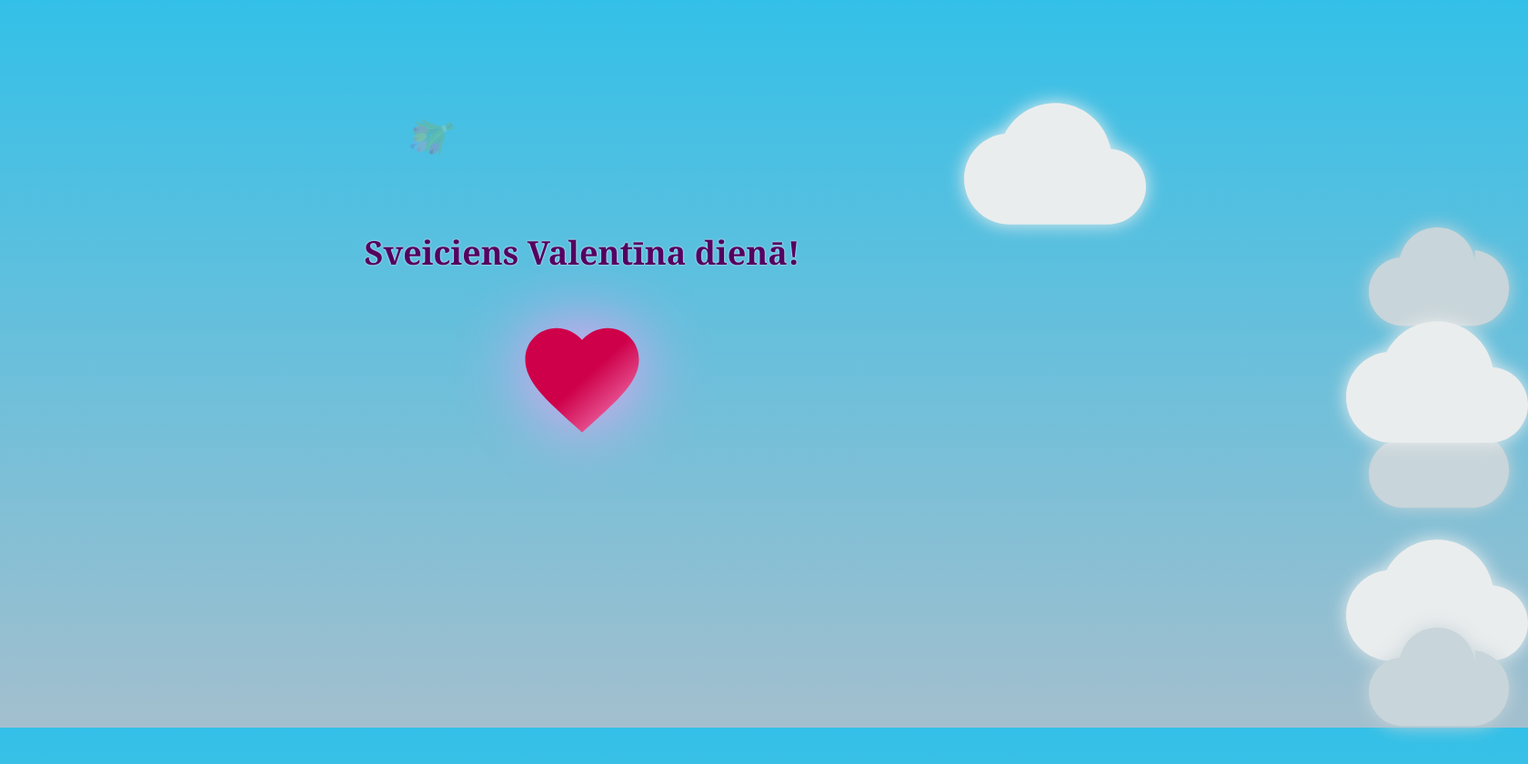
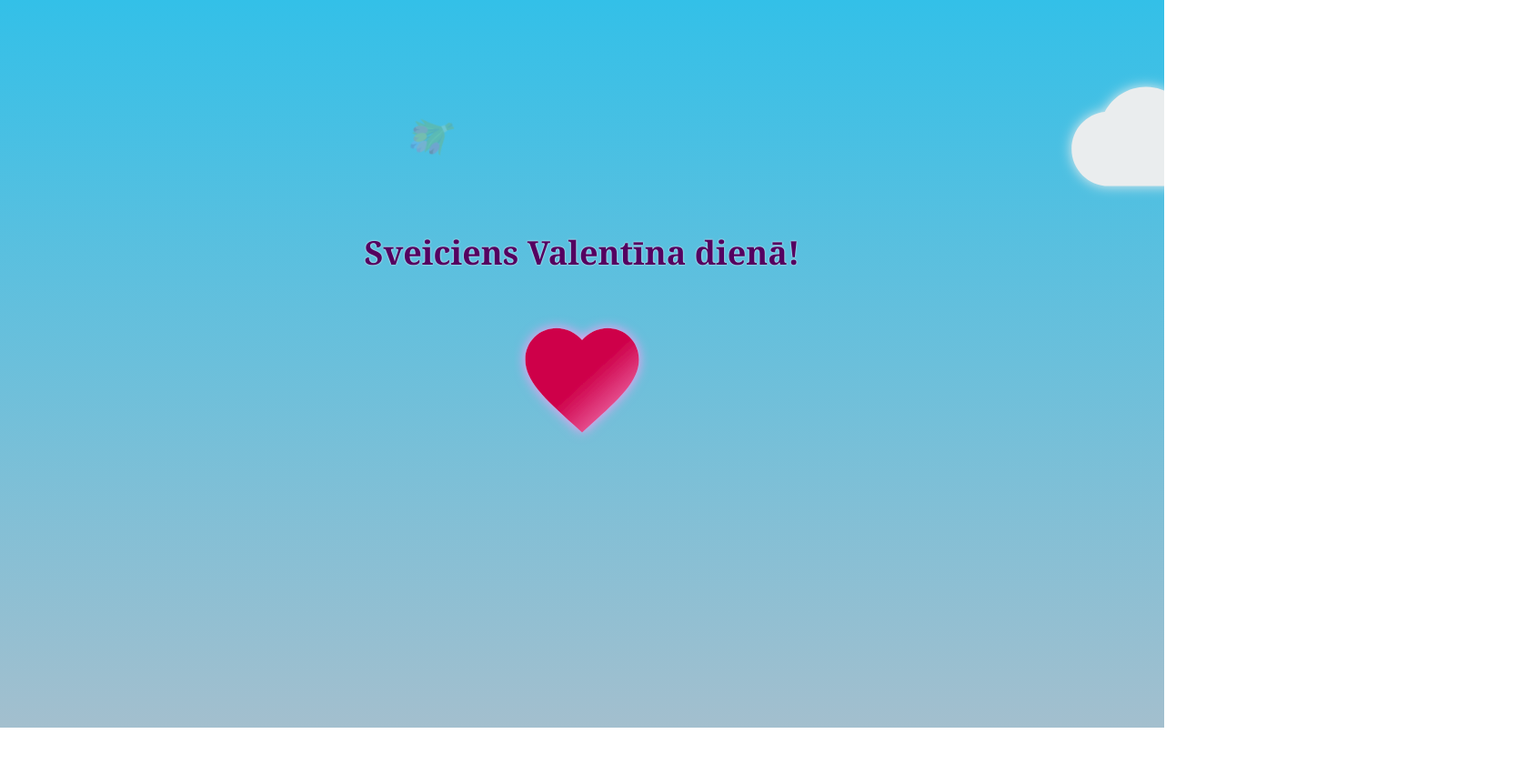
Before and after one commit to thepunkyone/valentines-2026, a plain HTML site: page index.html in a window 1280 px wide. Shown: the whole page at 91% size, 1680 px wide, since content can reach past the window. After the commit the page ends 800 px from the top, so only its background shows below. Drawn offline with Linux system fonts and the light colour scheme.

Commit message:
feat: swap shadow filter for svg shadow

```diff
--- a/index.html
+++ b/index.html
@@ -7,9 +7,9 @@
     <style>
         body {
             display: flex;
-            margin: 0;
             width: 100%;
             height: 100vh;
+            margin: 0;
             background: linear-gradient(#33c0e8, #a3bfce);
             box-sizing: border-box;
             font-family: Georgia, 'Times New Roman', Times, serif;
@@ -17,11 +17,12 @@
         }
 
         main {
+            position: relative;
             display: flex;
+            flex-direction: column;
+            justify-content: center;
+            align-items: center;
             width: 100%;
-            flex-direction: column;
-            align-items: center;
-            justify-content: center;
             padding-bottom: 80px;
             overflow: hidden;
         }
@@ -33,6 +34,7 @@
             position: relative;
             z-index: 1;
             text-shadow: 0 0 2px #fff;
+            padding: 0 16px;
         }
 
         .heartWrapper {
@@ -52,7 +54,6 @@
             scale: 1;
             pointer-events: none;
             touch-action: none;
-            filter: drop-shadow(0 0 40px rgb(255, 157, 244));
         }
 
         .heartWrapper:hover .heart {
@@ -117,27 +118,27 @@
         .cloud-1, .cloud-3, .cloud-5 {
             position: absolute;
             left: 100%;
-            width: 200px;
+            width: 300px;
             color: #eaedee;
-            filter: drop-shadow(0 0 10px #eaedee);
             transform: translateX(100%);
             animation: moveCloud linear infinite;
         }
 
         .cloud-1 {
-            top: 10vh;
+            top: 0;
+            animation-delay: 0s;
             animation-duration: 20s;
         }
 
         .cloud-3 {
-            top: 70vh;
+            top: 50vh;
 
             animation-delay: 10s;
             animation-duration: 15s;
         }
 
         .cloud-5 {
-            top: 40vh;
+            top: 20vh;
             animation-delay: 15s;
             animation-duration: 10s;
         }
@@ -147,25 +148,24 @@
             left: 100%;
             width: 200px;
             color: #c8d5da;
-            filter: drop-shadow(0 0 10px #c8d5da);
             transform: translateX(100%);
             animation: moveCloud 20s linear infinite;
         }
 
         .cloud-2 {
-            top: 25vh;
+            top: 15vh;
             animation-delay: 5s;
             animation-duration: 20s;
         }
 
         .cloud-4 {
-            top: 50vh;
+            top: 40vh;
             animation-delay: 15s;
             animation-duration: 15s;
         }
 
         .cloud-6 {
-            top: 80vh;
+            top: 70vh;
             animation-delay: 20s;
             animation-duration: 10s;
         }
@@ -173,7 +173,7 @@
         @keyframes moveCloud {
 
             to {
-               left: -400px;
+               left: -600px;
             }
         }
     </style>
@@ -219,28 +219,58 @@
 </head>
 <body>
     <main>
-        <svg class="cloud-1" viewBox="0 0 24 24" xmlns="http://www.w3.org/2000/svg">
-            <path d="M19.35 10.04C18.67 6.59 15.64 4 12 4 9.11 4 6.6 5.64 5.35 8.04 2.34 8.36 0 10.91 0 14c0 3.31 2.69 6 6 6h13c2.76 0 5-2.24 5-5 0-2.64-2.05-4.78-4.65-4.96z" fill="currentColor" />
+        <svg class="cloud-1" viewBox="-10 -10 44 44" xmlns="http://www.w3.org/2000/svg">
+            <defs>
+                <filter id="cloud1Glow" x="-50%" y="-50%" width="200%" height="200%">
+                    <feDropShadow dx="0" dy="0" stdDeviation="1" flood-color="#eaedee" />
+                </filter>
+            </defs>
+            <path d="M19.35 10.04C18.67 6.59 15.64 4 12 4 9.11 4 6.6 5.64 5.35 8.04 2.34 8.36 0 10.91 0 14c0 3.31 2.69 6 6 6h13c2.76 0 5-2.24 5-5 0-2.64-2.05-4.78-4.65-4.96z" fill="currentColor" filter="url(#cloud1Glow)" />
         </svg>
 
         <svg class="cloud-2" viewBox="0 0 24 24" xmlns="http://www.w3.org/2000/svg">
-            <path d="M17 11c0-2.8-2.2-5-5-5-2.4 0-4.4 1.7-4.9 4-2.4.1-4.1 2.2-4.1 4.5 0 2.5 2 4.5 4.5 4.5h9c2.8 0 5-2.2 5-5 0-2.6-2-4.7-4.5-5z" fill="currentColor" />
+            <defs>
+                <filter id="cloud2Glow" x="-50%" y="-50%" width="200%" height="200%">
+                    <feDropShadow dx="0" dy="0" stdDeviation="1" flood-color="#c8d5da" />
+                </filter>
+            </defs>
+            <path d="M17 11c0-2.8-2.2-5-5-5-2.4 0-4.4 1.7-4.9 4-2.4.1-4.1 2.2-4.1 4.5 0 2.5 2 4.5 4.5 4.5h9c2.8 0 5-2.2 5-5 0-2.6-2-4.7-4.5-5z" fill="currentColor" filter="url(#cloud2Glow)" />
         </svg>
 
-        <svg class="cloud-3" viewBox="0 0 24 24" xmlns="http://www.w3.org/2000/svg">
-            <path d="M19.35 10.04C18.67 6.59 15.64 4 12 4 9.11 4 6.6 5.64 5.35 8.04 2.34 8.36 0 10.91 0 14c0 3.31 2.69 6 6 6h13c2.76 0 5-2.24 5-5 0-2.64-2.05-4.78-4.65-4.96z" fill="currentColor" />
+        <svg class="cloud-3" viewBox="-10 -10 44 44" xmlns="http://www.w3.org/2000/svg">
+            <defs>
+                <filter id="cloud3Glow" x="-50%" y="-50%" width="200%" height="200%">
+                    <feDropShadow dx="0" dy="0" stdDeviation="1" flood-color="#eaedee" />
+                </filter>
+            </defs>
+            <path d="M19.35 10.04C18.67 6.59 15.64 4 12 4 9.11 4 6.6 5.64 5.35 8.04 2.34 8.36 0 10.91 0 14c0 3.31 2.69 6 6 6h13c2.76 0 5-2.24 5-5 0-2.64-2.05-4.78-4.65-4.96z" fill="currentColor" filter="url(#cloud3Glow)"  />
         </svg>
 
         <svg class="cloud-4" viewBox="0 0 24 24" xmlns="http://www.w3.org/2000/svg">
-            <path d="M17 11c0-2.8-2.2-5-5-5-2.4 0-4.4 1.7-4.9 4-2.4.1-4.1 2.2-4.1 4.5 0 2.5 2 4.5 4.5 4.5h9c2.8 0 5-2.2 5-5 0-2.6-2-4.7-4.5-5z" fill="currentColor" />
+            <defs>
+                <filter id="cloud4Glow" x="-50%" y="-50%" width="200%" height="200%">
+                    <feDropShadow dx="0" dy="0" stdDeviation="1" flood-color="#c8d5da" />
+                </filter>
+            </defs>
+            <path d="M17 11c0-2.8-2.2-5-5-5-2.4 0-4.4 1.7-4.9 4-2.4.1-4.1 2.2-4.1 4.5 0 2.5 2 4.5 4.5 4.5h9c2.8 0 5-2.2 5-5 0-2.6-2-4.7-4.5-5z" fill="currentColor" filter="url(#cloud4Glow)" />
         </svg>
 
-        <svg class="cloud-5" viewBox="0 0 24 24" xmlns="http://www.w3.org/2000/svg">
-            <path d="M19.35 10.04C18.67 6.59 15.64 4 12 4 9.11 4 6.6 5.64 5.35 8.04 2.34 8.36 0 10.91 0 14c0 3.31 2.69 6 6 6h13c2.76 0 5-2.24 5-5 0-2.64-2.05-4.78-4.65-4.96z" fill="currentColor" />
+        <svg class="cloud-5" viewBox="-10 -10 44 44" xmlns="http://www.w3.org/2000/svg">
+            <defs>
+                <filter id="cloud5Glow" x="-50%" y="-50%" width="200%" height="200%">
+                    <feDropShadow dx="0" dy="0" stdDeviation="1" flood-color="#eaedee" />
+                </filter>
+            </defs>
+            <path d="M19.35 10.04C18.67 6.59 15.64 4 12 4 9.11 4 6.6 5.64 5.35 8.04 2.34 8.36 0 10.91 0 14c0 3.31 2.69 6 6 6h13c2.76 0 5-2.24 5-5 0-2.64-2.05-4.78-4.65-4.96z" fill="currentColor" filter="url(#cloud5Glow)"  />
         </svg>
 
         <svg class="cloud-6" viewBox="0 0 24 24" xmlns="http://www.w3.org/2000/svg">
-            <path d="M17 11c0-2.8-2.2-5-5-5-2.4 0-4.4 1.7-4.9 4-2.4.1-4.1 2.2-4.1 4.5 0 2.5 2 4.5 4.5 4.5h9c2.8 0 5-2.2 5-5 0-2.6-2-4.7-4.5-5z" fill="currentColor" />
+            <defs>
+                <filter id="cloud6Glow" x="-50%" y="-50%" width="200%" height="200%">
+                    <feDropShadow dx="0" dy="0" stdDeviation="1" flood-color="#c8d5da" />
+                </filter>
+            </defs>
+            <path d="M17 11c0-2.8-2.2-5-5-5-2.4 0-4.4 1.7-4.9 4-2.4.1-4.1 2.2-4.1 4.5 0 2.5 2 4.5 4.5 4.5h9c2.8 0 5-2.2 5-5 0-2.6-2-4.7-4.5-5z" fill="currentColor" filter="url(#cloud6Glow)" />
         </svg>
 
         <h1>Sveiciens Valentīna dienā!</h1>
@@ -249,13 +279,16 @@
         <button class="heartWrapper" onClick="generateParticles()">
             <svg class="heart" viewBox="0 0 24 24" xmlns="http://www.w3.org/2000/svg">
                 <defs>
+                    <filter id="pinkGlow" x="-50%" y="-50%" width="200%" height="200%">
+                        <feDropShadow dx="0" dy="0" stdDeviation="1" flood-color="rgb(255, 157, 244)" />
+                    </filter>
                     <linearGradient id="heartGradient" x1="0%" y1="0%" x2="100%" y2="100%">
                         <stop offset="0%" class="stop-1" stop-color="#FF69B4" />
                         <stop offset="50%" class="stop-2" stop-color="#ce0049" />
                         <stop offset="100%" class="stop-3" stop-color="#fa95cc" />
                     </linearGradient>
                 </defs>
-                <path d="M12 21.35l-1.45-1.32C5.4 15.36 2 12.28 2 8.5 2 5.42 4.42 3 7.5 3c1.74 0 3.41.81 4.5 2.09C13.09 3.81 14.76 3 16.5 3 19.58 3 22 5.42 22 8.5c0 3.78-3.4 6.86-8.55 11.54L12 21.35z" fill="url(#heartGradient)" />
+                <path d="M12 21.35l-1.45-1.32C5.4 15.36 2 12.28 2 8.5 2 5.42 4.42 3 7.5 3c1.74 0 3.41.81 4.5 2.09C13.09 3.81 14.76 3 16.5 3 19.58 3 22 5.42 22 8.5c0 3.78-3.4 6.86-8.55 11.54L12 21.35z" fill="url(#heartGradient)" filter="url(#pinkGlow)"  />
             </svg>
         </button>
     </main>
```
